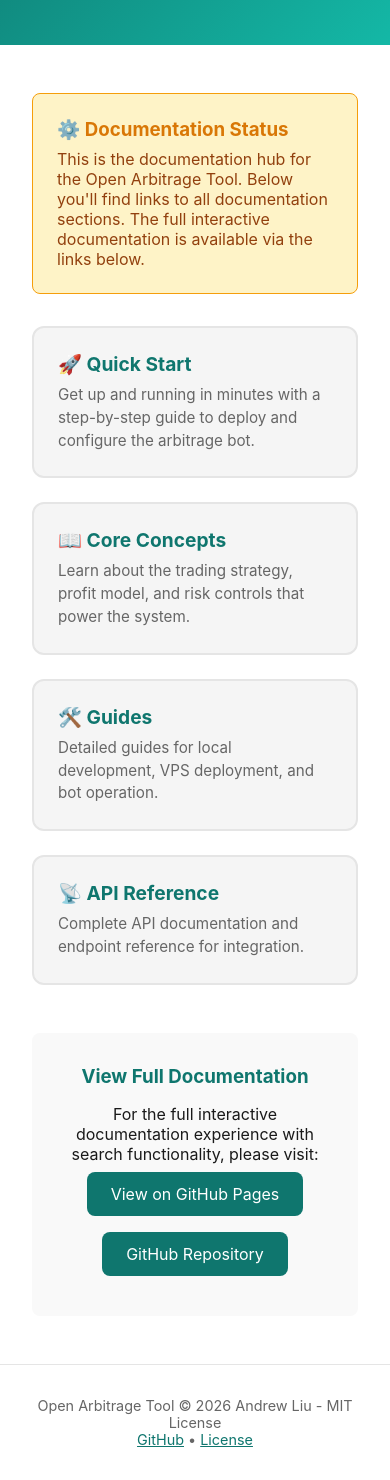
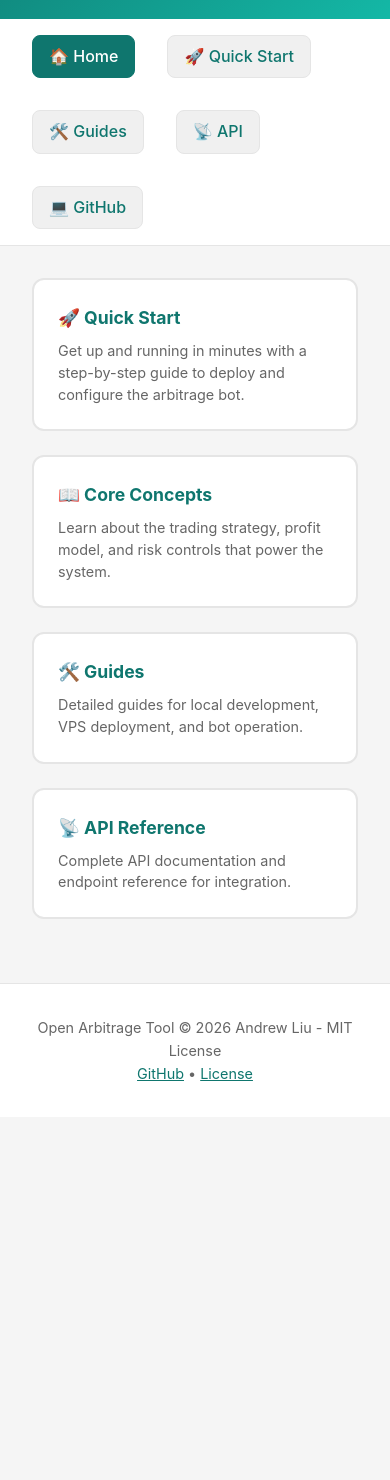
Before and after one commit to HungYann/arbitrage_tool, a website: page docs/index.html in a window 390 px wide. Shown: the part 207-1687 px from the top of the page. After the commit the page ends 1324 px from the top, so only its background shows below. Drawn offline with nearby package versions, Linux system fonts and the light colour scheme.

Commit message:
fix: rewrite index.html to dynamically load and render markdown files
- Use marked.js to render .mdx files on the fly
- Add sticky navigation bar with quick links
- Create responsive grid layout for home page
- Support direct markdown rendering in browser
- Auto-remove YAML front matter
- Add proper styling for code blocks, tables, etc.
- Make links clickable to load different documents

This enables GitHub Pages to serve all documentation without needing a build step.

```diff
--- a/docs/index.html
+++ b/docs/index.html
@@ -4,6 +4,7 @@
     <meta charset="UTF-8">
     <meta name="viewport" content="width=device-width, initial-scale=1.0">
     <title>Open Arbitrage Tool - Documentation</title>
+    <script src="https://cdn.jsdelivr.net/npm/marked/marked.min.js"></script>
     <style>
         * {
             margin: 0;
@@ -13,66 +14,83 @@
 
         body {
             font-family: -apple-system, BlinkMacSystemFont, "Segoe UI", Roboto, "Helvetica Neue", Arial, sans-serif;
-            background: #ffffff;
+            background: #f5f5f5;
             color: #1a1a1a;
+            line-height: 1.6;
         }
 
         header {
             background: linear-gradient(135deg, #0f766e 0%, #14b8a6 100%);
             color: white;
-            padding: 3rem 2rem;
+            padding: 2rem;
             text-align: center;
+            box-shadow: 0 2px 4px rgba(0,0,0,0.1);
         }
 
         header h1 {
-            font-size: 2.5rem;
+            font-size: 2rem;
             margin-bottom: 0.5rem;
         }
 
         header p {
-            font-size: 1.1rem;
+            font-size: 1rem;
             opacity: 0.95;
+        }
+
+        .nav-container {
+            background: white;
+            border-bottom: 1px solid #e5e5e5;
+            padding: 1rem 2rem;
+            position: sticky;
+            top: 0;
+            z-index: 100;
+        }
+
+        .nav-content {
+            max-width: 1000px;
+            margin: 0 auto;
+            display: flex;
+            gap: 2rem;
+            flex-wrap: wrap;
+        }
+
+        .nav-button {
+            padding: 0.5rem 1rem;
+            background: #f0f0f0;
+            border: 1px solid #e5e5e5;
+            border-radius: 0.5rem;
+            cursor: pointer;
+            transition: all 0.3s;
+            text-decoration: none;
+            color: #0f766e;
+            font-weight: 500;
+        }
+
+        .nav-button:hover, .nav-button.active {
+            background: #0f766e;
+            color: white;
+            border-color: #0f766e;
         }
 
         .container {
             max-width: 1000px;
             margin: 0 auto;
-            padding: 3rem 2rem;
+            padding: 2rem;
         }
 
-        .alert {
-            background: #fef3c7;
-            border: 1px solid #f59e0b;
-            border-radius: 0.5rem;
-            padding: 1.5rem;
-            margin-bottom: 2rem;
-        }
-
-        .alert h3 {
-            color: #d97706;
-            margin-bottom: 0.5rem;
-        }
-
-        .alert p {
-            color: #92400e;
-        }
-
-        .nav-grid {
+        .home-page {
             display: grid;
-            grid-template-columns: repeat(auto-fit, minmax(280px, 1fr));
+            grid-template-columns: repeat(auto-fit, minmax(250px, 1fr));
             gap: 1.5rem;
-            margin-bottom: 3rem;
         }
 
         .nav-card {
-            background: #f5f5f5;
+            background: white;
             border: 2px solid #e5e5e5;
             border-radius: 0.75rem;
             padding: 1.5rem;
             transition: all 0.3s ease;
-            text-decoration: none;
-            color: inherit;
-            display: block;
+            cursor: pointer;
         }
 
         .nav-card:hover {
@@ -85,40 +103,96 @@
         .nav-card h3 {
             color: #0f766e;
             margin-bottom: 0.5rem;
-            font-size: 1.2rem;
+            font-size: 1.1rem;
         }
 
         .nav-card p {
             color: #666;
-            font-size: 0.95rem;
+            font-size: 0.9rem;
             line-height: 1.5;
         }
 
-        .links {
-            background: #f9f9f9;
+        .content {
+            background: white;
             border-radius: 0.5rem;
             padding: 2rem;
-            text-align: center;
+            box-shadow: 0 2px 4px rgba(0,0,0,0.05);
         }
 
-        .links h3 {
-            margin-bottom: 1rem;
+        .content h1 {
             color: #0f766e;
+            border-bottom: 3px solid #0f766e;
+            padding-bottom: 1rem;
+            margin-bottom: 1.5rem;
         }
 
-        .link-button {
-            display: inline-block;
-            padding: 0.75rem 1.5rem;
-            margin: 0.5rem;
-            background: #0f766e;
-            color: white;
-            text-decoration: none;
-            border-radius: 0.5rem;
-            transition: background 0.2s;
+        .content h2 {
+            color: #0f766e;
+            margin-top: 2rem;
+            margin-bottom: 1rem;
         }
 
-        .link-button:hover {
-            background: #0d5f5a;
+        .content h3 {
+            color: #0f766e;
+            margin-top: 1.5rem;
+            margin-bottom: 0.5rem;
+        }
+
+        .content code {
+            background: #f5f5f5;
+            padding: 0.2rem 0.4rem;
+            border-radius: 0.3rem;
+            font-family: 'Courier New', monospace;
+        }
+
+        .content pre {
+            background: #f5f5f5;
+            padding: 1rem;
+            border-radius: 0.5rem;
+            overflow-x: auto;
+            margin: 1rem 0;
+        }
+
+        .content pre code {
+            background: none;
+            padding: 0;
+            border-radius: 0;
+        }
+
+        .content ul, .content ol {
+            margin: 1rem 0 1rem 2rem;
+        }
+
+        .content li {
+            margin-bottom: 0.5rem;
+        }
+
+        .content a {
+            color: #0f766e;
+            text-decoration: none;
+            border-bottom: 1px solid #0f766e;
+        }
+
+        .content a:hover {
+            background: #f0fdf9;
+        }
+
+        .content table {
+            width: 100%;
+            border-collapse: collapse;
+            margin: 1rem 0;
+        }
+
+        .content th, .content td {
+            border: 1px solid #e5e5e5;
+            padding: 0.75rem;
+            text-align: left;
+        }
+
+        .content th {
+            background: #f5f5f5;
+            color: #0f766e;
+            font-weight: bold;
         }
 
         footer {
@@ -127,6 +201,18 @@
             border-top: 1px solid #e5e5e5;
             color: #666;
             font-size: 0.9rem;
+            background: white;
+            margin-top: 2rem;
+        }
+
+        .loading {
+            text-align: center;
+            color: #0f766e;
+            padding: 2rem;
+        }
+
+        .hidden {
+            display: none;
         }
     </style>
 </head>
@@ -136,45 +222,103 @@
         <p>完全开源化、自动化、安全的生产级套利交易系统</p>
     </header>
 
-    <div class="container">
-        <div class="alert">
-            <h3>⚙️ Documentation Status</h3>
-            <p>This is the documentation hub for the Open Arbitrage Tool. Below you'll find links to all documentation sections. The full interactive documentation is available via the links below.</p>
+    <div class="nav-container">
+        <div class="nav-content">
+            <a href="javascript:void(0)" onclick="showHome()" class="nav-button active" id="home-btn">🏠 Home</a>
+            <a href="javascript:void(0)" onclick="loadDoc('get-started/quickstart')" class="nav-button">🚀 Quick Start</a>
+            <a href="javascript:void(0)" onclick="loadDoc('guides/run-locally')" class="nav-button">🛠️ Guides</a>
+            <a href="javascript:void(0)" onclick="loadDoc('reference/api-overview')" class="nav-button">📡 API</a>
+            <a href="https://github.com/HungYann/arbitrage_tool" target="_blank" class="nav-button">💻 GitHub</a>
+        </div>
     </div>
 
-        <div class="nav-grid">
-            <a href="get-started/quickstart.html" class="nav-card">
+    <div class="container">
+        <div id="home-page" class="home-page">
+            <div class="nav-card" onclick="loadDoc('get-started/quickstart')">
                 <h3>🚀 Quick Start</h3>
                 <p>Get up and running in minutes with a step-by-step guide to deploy and configure the arbitrage bot.</p>
-            </a>
+            </div>
 
-            <a href="core-concepts/strategy.html" class="nav-card">
+            <div class="nav-card" onclick="loadDoc('core-concepts/strategy')">
                 <h3>📖 Core Concepts</h3>
                 <p>Learn about the trading strategy, profit model, and risk controls that power the system.</p>
-            </a>
+            </div>
 
-            <a href="guides/run-locally.html" class="nav-card">
+            <div class="nav-card" onclick="loadDoc('guides/run-locally')">
                 <h3>🛠️ Guides</h3>
                 <p>Detailed guides for local development, VPS deployment, and bot operation.</p>
-            </a>
+            </div>
 
-            <a href="reference/api-overview.html" class="nav-card">
+            <div class="nav-card" onclick="loadDoc('reference/api-overview')">
                 <h3>📡 API Reference</h3>
                 <p>Complete API documentation and endpoint reference for integration.</p>
-            </a>
+            </div>
         </div>
 
-        <div class="links">
-            <h3>View Full Documentation</h3>
-            <p>For the full interactive documentation experience with search functionality, please visit:</p>
-            <a href="https://hungyann.github.io/arbitrage_tool/" class="link-button">View on GitHub Pages</a>
-            <a href="https://github.com/HungYann/arbitrage_tool" class="link-button">GitHub Repository</a>
-        </div>
+        <div id="content" class="content hidden"></div>
+        <div id="loading" class="loading hidden">📖 Loading documentation...</div>
     </div>
 
     <footer>
         <p>Open Arbitrage Tool © 2026 Andrew Liu - MIT License</p>
         <p><a href="https://github.com/HungYann/arbitrage_tool" style="color: #0f766e;">GitHub</a> • <a href="https://github.com/HungYann/arbitrage_tool/blob/main/LICENSE" style="color: #0f766e;">License</a></p>
     </footer>
+
+    <script>
+        const DOCS_BASE = './';
+
+        function showHome() {
+            document.getElementById('home-page').classList.remove('hidden');
+            document.getElementById('content').classList.add('hidden');
+            document.getElementById('loading').classList.add('hidden');
+            updateNav('home-btn');
+        }
+
+        async function loadDoc(docPath) {
+            const contentDiv = document.getElementById('content');
+            const homeDiv = document.getElementById('home-page');
+            const loadingDiv = document.getElementById('loading');
+
+            homeDiv.classList.add('hidden');
+            loadingDiv.classList.remove('hidden');
+
+            try {
+                const response = await fetch(`${DOCS_BASE}${docPath}.mdx`);
+                if (!response.ok) throw new Error('File not found');
+
+                const markdown = await response.text();
+
+                // Remove front matter (YAML)
+                let content = markdown;
+                if (content.startsWith('---')) {
+                    const endIndex = content.indexOf('---', 3);
+                    if (endIndex !== -1) {
+                        content = content.substring(endIndex + 3);
+                    }
+                }
+
+                contentDiv.innerHTML = marked.parse(content);
+                contentDiv.classList.remove('hidden');
+                loadingDiv.classList.add('hidden');
+                window.scrollTo(0, 0);
+                updateNav(`${docPath.split('/')[0]}-btn`);
+            } catch (error) {
+                contentDiv.innerHTML = `<h2>❌ Document Not Found</h2><p>Could not load: ${docPath}.mdx</p><p><a href="javascript:showHome()">← Back to Home</a></p>`;
+                contentDiv.classList.remove('hidden');
+                loadingDiv.classList.add('hidden');
+            }
+        }
+
+        function updateNav(activeId) {
+            document.querySelectorAll('.nav-button').forEach(btn => {
+                btn.classList.remove('active');
+            });
+            const activeBtn = document.getElementById(activeId) || document.getElementById('home-btn');
+            activeBtn.classList.add('active');
+        }
+
+        // Show home on load
+        showHome();
+    </script>
 </body>
 </html>
```
Lines whose indentation alone changed are shown as unchanged.
